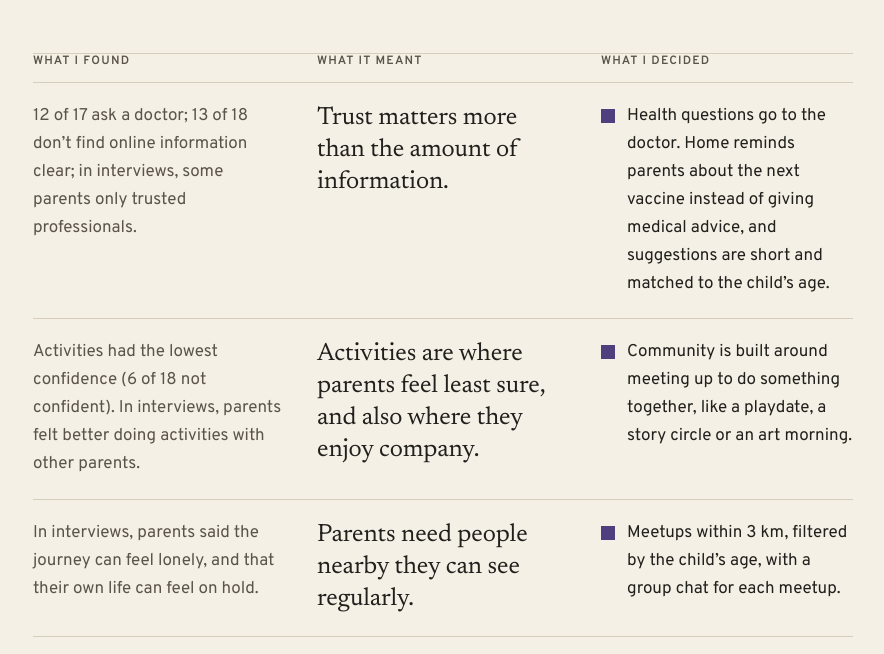
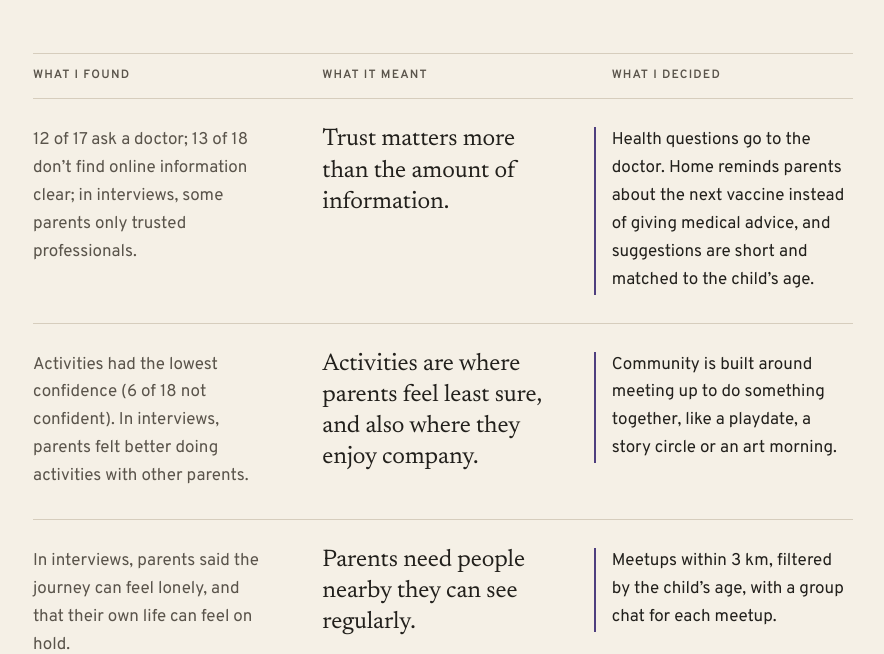
Before and after one commit to 202514104/202514104.github.io, a plain HTML site: page work/little-bloom.html in a window 1280 px wide. Shown: the part 5511-6165 px from the top of the page, without its empty margins (347-1231 px from the left). Drawn offline with Linux system fonts and the light colour scheme.

Commit message:
Align Little Bloom decision table, remove pollution comparison, sharper river types screenshot
Co-Authored-By: Claude Opus 5.5 <noreply@anthropic.com>
Claude-Session: https://claude.ai/code/session_01NsahEhKNpw1tcS17eZbTyb

```diff
--- a/css/site.css
+++ b/css/site.css
@@ -316,9 +316,12 @@ button{font:inherit;color:inherit;background:none;border:0;padding:0;cursor:poin
 .board li.picked{background:var(--lavender-wash);border-color:var(--lavender-ink);font-weight:600}
 .board-key{margin-top:12px;font-family:var(--mono);font-size:13px;color:var(--ink-soft)}
 .board-key i{display:inline-block;width:12px;height:12px;background:var(--lavender-wash);border:1px solid var(--lavender-ink);margin-right:6px;vertical-align:-1px}
-.synth .tr{grid-template-columns:1fr 1fr 1fr}
-.synth .did{display:grid;grid-template-columns:16px 1fr;gap:10px}
-.synth .did::before{content:"";width:14px;height:14px;background:var(--lavender-ink);margin-top:6px}
+.synth .tr{grid-template-columns:1fr 1fr 1fr;column-gap:48px;align-items:start;padding:28px 0}
+.synth .th{padding:14px 0}
+.synth .tr>*{margin:0}
+.synth .t-s{font-size:24px;line-height:1.3;margin-top:-3px}
+.synth .did{color:var(--ink);border-left:2px solid var(--lavender-ink);padding-left:16px;margin-left:-18px}
+.synth .th>*:nth-child(3){padding-left:0}
 
 .gallery{display:grid;grid-template-columns:240px 1fr;gap:40px;padding:32px 0;border-top:1px solid var(--rule)}
 .gallery .label{color:var(--lavender-ink)}
```
Also changed, not shown: work/rivers-of-gujarat.html (+0 -8 lines), img/rg-live-types.webp.
